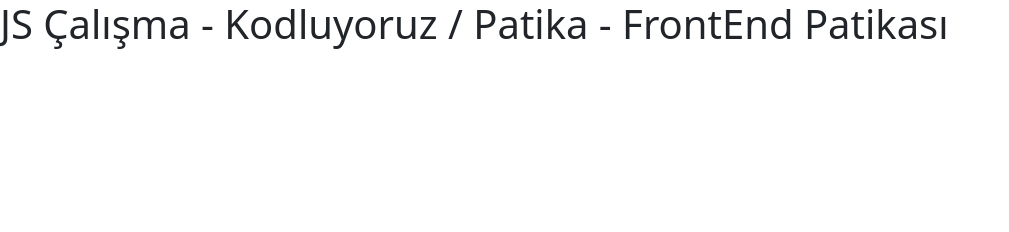
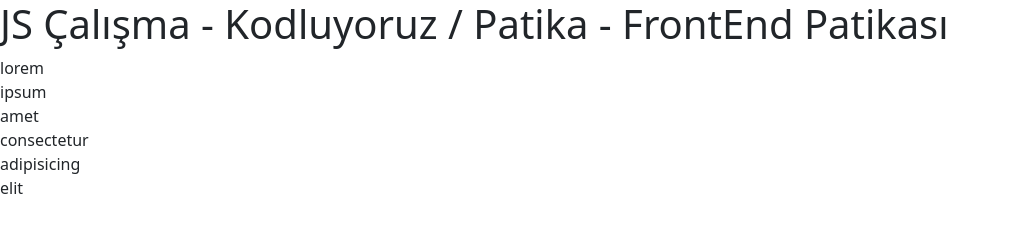
Before and after one commit to EmreSamurlu/JS_Denemeler, a plain HTML site: page js files/index.html in a window 1280 px wide. Shown: the whole page, without its empty margins (0-1009 px from the left). Drawn offline with nearby package versions, Linux system fonts and the light colour scheme.

Commit message:
break ve continue kullanimi

```diff
--- a/js files/8-Döngüler/34-break-ve-continue-kullanimi.js
+++ b/js files/8-Döngüler/34-break-ve-continue-kullanimi.js
@@ -0,0 +1,25 @@
+const LOREM_LIST = [
+    'lorem', 'ipsum', 'dolor', 'amet', 'consectetur', 'adipisicing', 'elit'
+];
+
+let counter = 0;
+
+for (; counter < 10; counter++){
+    console.log(counter);
+    if(counter === 5) {break}
+};
+
+// for ( index = 0; index < LOREM_LIST.length; index++){
+//     if (LOREM_LIST[index] == 'dolor'){break} // bu ifadeyi gördüğü yerde durur.
+//     console.log(LOREM_LIST[index])
+//     let LI_DOM = document.createElement('li');
+//     LI_DOM.innerHTML = LOREM_LIST[index];
+//     UL_DOM.append(LI_DOM)
+// }
+for ( index = 0; index < LOREM_LIST.length; index++){
+    if (LOREM_LIST[index] == 'dolor'){continue} // dolor ifadesini atlayarak devam eder.
+    console.log(LOREM_LIST[index])
+    let LI_DOM = document.createElement('li');
+    LI_DOM.innerHTML = LOREM_LIST[index];
+    UL_DOM.append(LI_DOM)
+}
--- a/js files/index.html
+++ b/js files/index.html
@@ -15,8 +15,12 @@
         <h1>JS Çalışma - Kodluyoruz / Patika - FrontEnd Patikası</h1>
         <h2 id="info"></h2>
 
+
+        <!-- * 34 Break ve Continue Kullanımı -->
+        <ul class="list-group" id="UL_DOM"></ul>
+
+
         <!-- * 33 For Loop -->
-
         <ul class="list-group" id="userList"></ul>
 
         <!-- * 30 Dizi Oluşturmak ve İçindeki Elemanlara Ulaşmak -->
```
